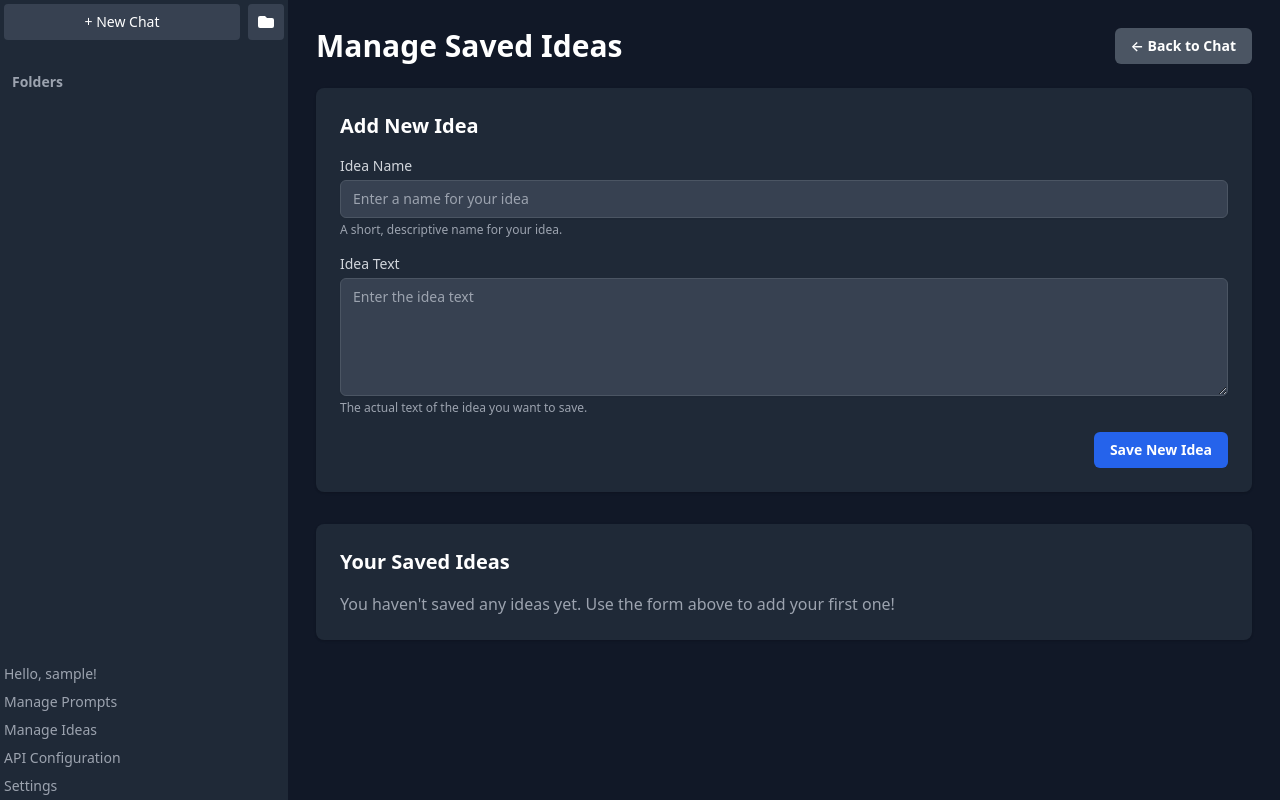
After one commit to teswolf96/neuroneko, a Django app: page /manage-ideas/ in a window 1280 px wide. The commit adds this page. Run offline with Django 4.2, Linux system fonts and the light colour scheme; the visitor is signed in with stand-in values (Sample User, id 1); data that the repository does not hold is empty.

Commit message:
Implement Ideas

```diff
--- a/chat/forms.py
+++ b/chat/forms.py
@@ -1,5 +1,5 @@
 from django import forms
-from .models import UserSettings, AIModel, AIEndpoint, SavedPrompt
+from .models import UserSettings, AIModel, AIEndpoint, SavedPrompt, Idea # Added Idea
 
 class UserSettingsForm(forms.ModelForm):
     def __init__(self, *args, **kwargs):
@@ -134,3 +134,35 @@ class SavedPromptForm(forms.ModelForm):
         if commit:
             instance.save()
         return instance
+
+class IdeaForm(forms.ModelForm):
+    class Meta:
+        model = Idea
+        fields = ['name', 'idea_text']
+        widgets = {
+            'name': forms.TextInput(attrs={
+                'class': 'mt-1 block w-full bg-gray-700 border border-gray-600 rounded-md shadow-sm py-2 px-3 text-white focus:outline-none focus:ring-blue-500 focus:border-blue-500 sm:text-sm',
+                'placeholder': 'Enter a name for your idea'
+            }),
+            'idea_text': forms.Textarea(attrs={
+                'rows': 5,
+                'class': 'mt-1 block w-full bg-gray-700 border border-gray-600 rounded-md shadow-sm py-2 px-3 text-white focus:outline-none focus:ring-blue-500 focus:border-blue-500 sm:text-sm',
+                'placeholder': 'Enter the idea text'
+            }),
+        }
+        help_texts = {
+            'name': "A short, descriptive name for your idea.",
+            'idea_text': "The actual text of the idea you want to save.",
+        }
+
+    def __init__(self, *args, **kwargs):
+        self.user = kwargs.pop('user', None) # Store user if passed
+        super().__init__(*args, **kwargs)
+
+    def save(self, commit=True):
+        instance = super().save(commit=False)
+        if self.user:
+            instance.user = self.user # Assign user before saving
+        if commit:
+            instance.save()
+        return instance
--- a/chat/models.py
+++ b/chat/models.py
@@ -107,6 +107,23 @@ class SavedPrompt(models.Model): # Renamed from FavoritePrompt
         verbose_name = "Saved Prompt"         # For singular name in Django admin
         verbose_name_plural = "Saved Prompts" # For plural name in Django admin
 
+
+class Idea(models.Model):
+    user = models.ForeignKey(User, on_delete=models.CASCADE, related_name='saved_ideas', help_text="The user who saved this idea")
+    name = models.CharField(max_length=255, help_text="A name for this saved idea (e.g., 'Blog Post Concept')")
+    idea_text = models.TextField(help_text="The content of the saved idea") # Changed from prompt_text
+    created_at = models.DateTimeField(auto_now_add=True, help_text="When the idea was first saved")
+    updated_at = models.DateTimeField(auto_now=True, help_text="When the idea was last updated")
+
+    def __str__(self):
+        return f"'{self.name}' by {self.user.username} (Saved Idea)"
+
+    class Meta:
+        ordering = ['-created_at'] # Show newest saved ideas first
+        unique_together = ('user', 'name') # Ensure idea names are unique per user
+        verbose_name = "Saved Idea"
+        verbose_name_plural = "Saved Ideas"
+
 @receiver(post_save, sender=User)
 def create_user_settings(sender, instance, created, **kwargs):
     """
--- a/chat/templates/chat/index.html
+++ b/chat/templates/chat/index.html
@@ -167,6 +167,7 @@
             <!-- <button class="text-sm text-gray-400 flex">Manage Tags</button> Placeholder -->
             <!-- <button class="text-sm text-gray-400 flex">Import / Export</button> Placeholder -->
             <a href="{% url 'manage_prompts' %}" class="text-sm text-gray-400 flex hover:text-white">Manage Prompts</a>
+            <a href="{% url 'manage_ideas' %}" class="text-sm text-gray-400 flex hover:text-white">Manage Ideas</a>
             <a href="{% url 'api_config' %}" class="text-sm text-gray-400 flex hover:text-white">API Configuration</a>
             <a href="{% url 'user_settings' %}" class="text-sm text-gray-400 flex hover:text-white">Settings</a>
         </div>
--- /dev/null
+++ b/chat/templates/chat/manage_ideas.html
@@ -0,0 +1,98 @@
+{% extends "chat/index.html" %}
+
+{% block title %}Manage Ideas - {{ block.super }}{% endblock %}
+
+{% block content %}
+<div class="p-4 md:p-6">
+    <div class="flex justify-between items-center mb-6">
+        <h1 class="text-2xl md:text-3xl font-semibold text-white">Manage Saved Ideas</h1>
+        <a href="{% url 'index' %}" class="bg-gray-600 hover:bg-gray-500 text-white font-semibold py-2 px-4 rounded-md text-sm transition duration-150 ease-in-out">
+            &larr; Back to Chat
+        </a>
+    </div>
+
+    {% if messages %}
+        <div class="mb-4">
+            {% for message in messages %}
+                <div class="p-3 rounded-md {% if message.tags == 'success' %}bg-green-600{% elif message.tags == 'error' %}bg-red-600{% else %}bg-blue-600{% endif %} text-white text-sm">
+                    {{ message }}
+                </div>
+            {% endfor %}
+        </div>
+    {% endif %}
+
+    <!-- Add New Idea Form -->
+    <div class="bg-gray-800 p-4 md:p-6 rounded-lg shadow mb-8">
+        <h2 class="text-xl font-semibold text-white mb-4">Add New Idea</h2>
+        <form method="post" action="{% url 'manage_ideas' %}" class="space-y-4">
+            {% csrf_token %}
+            <div>
+                <label for="{{ form.name.id_for_label }}" class="block text-sm font-medium text-gray-300 mb-1">Idea Name</label>
+                {{ form.name }}
+                {% if form.name.help_text %}
+                    <p class="mt-1 text-xs text-gray-400">{{ form.name.help_text }}</p>
+                {% endif %}
+                {% if form.name.errors %}
+                    <div class="mt-1 text-sm text-red-400">
+                        {% for error in form.name.errors %}
+                            <p>{{ error }}</p>
+                        {% endfor %}
+                    </div>
+                {% endif %}
+            </div>
+            <div>
+                <label for="{{ form.idea_text.id_for_label }}" class="block text-sm font-medium text-gray-300 mb-1">Idea Text</label>
+                {{ form.idea_text }}
+                {% if form.idea_text.help_text %}
+                    <p class="mt-1 text-xs text-gray-400">{{ form.idea_text.help_text }}</p>
+                {% endif %}
+                {% if form.idea_text.errors %}
+                    <div class="mt-1 text-sm text-red-400">
+                        {% for error in form.idea_text.errors %}
+                            <p>{{ error }}</p>
+                        {% endfor %}
+                    </div>
+                {% endif %}
+            </div>
+            <div class="flex justify-end">
+                <button type="submit" class="bg-blue-600 hover:bg-blue-700 text-white font-semibold py-2 px-4 rounded-md text-sm transition duration-150 ease-in-out">
+                    Save New Idea
+                </button>
+            </div>
+        </form>
+    </div>
+
+    <!-- List of Saved Ideas -->
+    <div class="bg-gray-800 p-4 md:p-6 rounded-lg shadow">
+        <h2 class="text-xl font-semibold text-white mb-4">Your Saved Ideas</h2>
+        {% if ideas %}
+            <div class="space-y-4">
+                {% for idea in ideas %}
+                    <div class="bg-gray-700 p-4 rounded-md shadow hover:shadow-lg transition-shadow duration-150">
+                        <div class="flex justify-between items-start">
+                            <div>
+                                <h3 class="text-lg font-semibold text-blue-400">{{ idea.name }}</h3>
+                                <p class="text-gray-300 text-sm mt-1 whitespace-pre-wrap">{{ idea.idea_text|truncatewords:50 }}</p>
+                                <small class="text-gray-500 text-xs">Last updated: {{ idea.updated_at|date:"M d, Y, P" }}</small>
+                            </div>
+                            <div class="flex space-x-2 flex-shrink-0 ml-4">
+                                <a href="{% url 'idea_update' pk=idea.pk %}" class="text-sm bg-yellow-500 hover:bg-yellow-600 text-white font-semibold py-1 px-3 rounded-md transition duration-150 ease-in-out">
+                                    Edit
+                                </a>
+                                <form method="post" action="{% url 'idea_delete' pk=idea.pk %}" onsubmit="return confirm('Are you sure you want to delete this idea?');" class="inline">
+                                    {% csrf_token %}
+                                    <button type="submit" class="text-sm bg-red-600 hover:bg-red-700 text-white font-semibold py-1 px-3 rounded-md transition duration-150 ease-in-out">
+                                        Delete
+                                    </button>
+                                </form>
+                            </div>
+                        </div>
+                    </div>
+                {% endfor %}
+            </div>
+        {% else %}
+            <p class="text-gray-400">You haven't saved any ideas yet. Use the form above to add your first one!</p>
+        {% endif %}
+    </div>
+</div>
+{% endblock %}
--- a/chat/urls.py
+++ b/chat/urls.py
@@ -10,6 +10,12 @@ urlpatterns = [
     path('manage-prompts/', views.manage_prompts_view, name='manage_prompts'),
     path('manage-prompts/update/<int:pk>/', views.prompt_update_view, name='prompt_update'),
     path('manage-prompts/delete/<int:pk>/', views.prompt_delete_view, name='prompt_delete'),
+
+    # Saved Ideas URLs
+    path('manage-ideas/', views.manage_ideas_view, name='manage_ideas'),
+    path('manage-ideas/update/<int:pk>/', views.idea_update_view, name='idea_update'),
+    path('manage-ideas/delete/<int:pk>/', views.idea_delete_view, name='idea_delete'),
+
     path('create_new_chat/', views.create_new_chat_view, name='create_new_chat'),
 
     # API Configuration URLs
--- a/chat/views.py
+++ b/chat/views.py
@@ -10,8 +10,8 @@ import json
 from django.contrib import messages
 from asgiref.sync import async_to_sync # Added for sync view calling async code
 
-from .models import Chat, Message, Folder, UserSettings, AIEndpoint, AIModel, SavedPrompt
-from .forms import UserSettingsForm, AIEndpointForm, AIModelForm, SavedPromptForm
+from .models import Chat, Message, Folder, UserSettings, AIEndpoint, AIModel, SavedPrompt, Idea # Added Idea
+from .forms import UserSettingsForm, AIEndpointForm, AIModelForm, SavedPromptForm, IdeaForm # Added IdeaForm
 from .api_client import test_anthropic_endpoint, get_static_completion # New import
 
 
@@ -127,6 +127,53 @@ def prompt_delete_view(request, pk):
     prompt.delete()
     messages.success(request, f"Prompt '{prompt_name}' deleted successfully.")
     return redirect('manage_prompts')
+
+@login_required
+def manage_ideas_view(request):
+    if request.method == 'POST':
+        form = IdeaForm(request.POST, user=request.user)
+        if form.is_valid():
+            form.save()
+            messages.success(request, 'Idea saved successfully!')
+            return redirect('manage_ideas')
+        else:
+            ideas = Idea.objects.filter(user=request.user)
+            context = {
+                'ideas': ideas,
+                'form': form
+            }
+            return render(request, 'chat/manage_ideas.html', context)
+    else:
+        form = IdeaForm(user=request.user)
+
+    ideas = Idea.objects.filter(user=request.user)
+    context = {
+        'ideas': ideas,
+        'form': form
+    }
+    return render(request, 'chat/manage_ideas.html', context)
+
+@login_required
+def idea_update_view(request, pk):
+    idea = get_object_or_404(Idea, pk=pk, user=request.user)
+    if request.method == 'POST':
+        form = IdeaForm(request.POST, instance=idea, user=request.user)
+        if form.is_valid():
+            form.save()
+            messages.success(request, 'Idea updated successfully!')
+            return redirect('manage_ideas')
+    else:
+        form = IdeaForm(instance=idea, user=request.user)
+    return render(request, 'chat/idea_form.html', {'form': form, 'idea_instance': idea})
+
+@login_required
+@require_POST
+def idea_delete_view(request, pk):
+    idea = get_object_or_404(Idea, pk=pk, user=request.user)
+    idea_name = idea.name
+    idea.delete()
+    messages.success(request, f"Idea '{idea_name}' deleted successfully.")
+    return redirect('manage_ideas')
 
 # API Endpoint Views
 @login_required
```
Also changed, not shown: chat/templates/chat/idea_form.html (added, +76 -0 lines).
